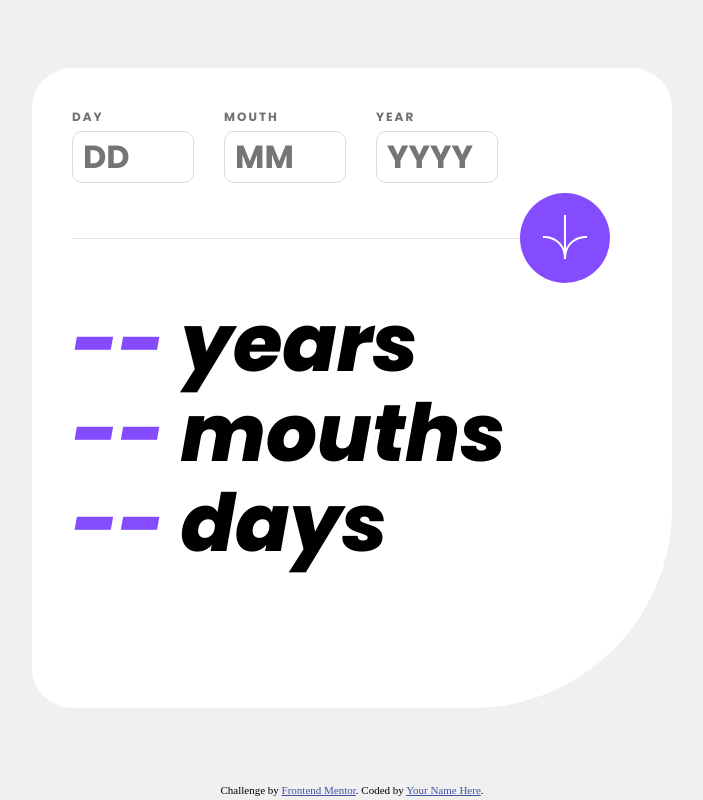
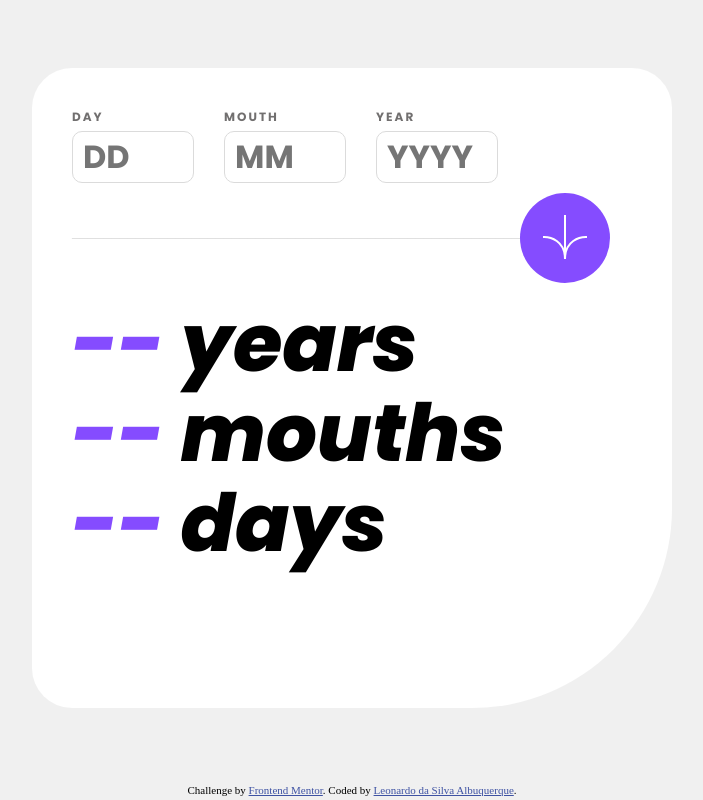
Before and after one commit to Nardo-Leo/Age-calculator-app, a plain HTML site: page index.html in a window 1280 px wide. Shown: the whole page, without its empty margins (264-967 px from the left). Drawn offline with Linux system fonts and the light colour scheme.

Commit message:
Update index.html

```diff
--- a/index.html
+++ b/index.html
@@ -77,7 +77,7 @@
 
     <footer class="attribution">
     Challenge by <a href="https://www.frontendmentor.io?ref=challenge" target="_blank">Frontend Mentor</a>.
-    Coded by <a href="#">Your Name Here</a>.
+    Coded by <a href="https://github.com/Nardo-Leo">Leonardo da Silva Albuquerque</a>.
     </footer>
 
 </body>
```
